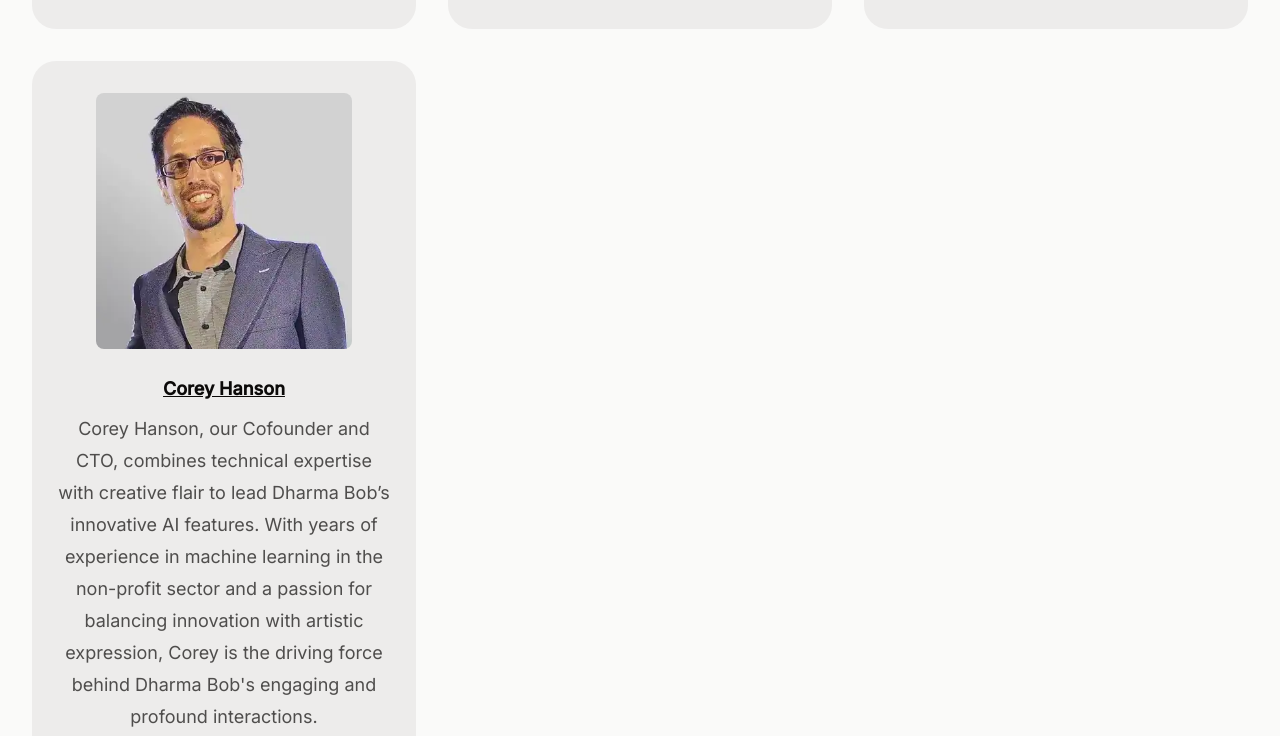
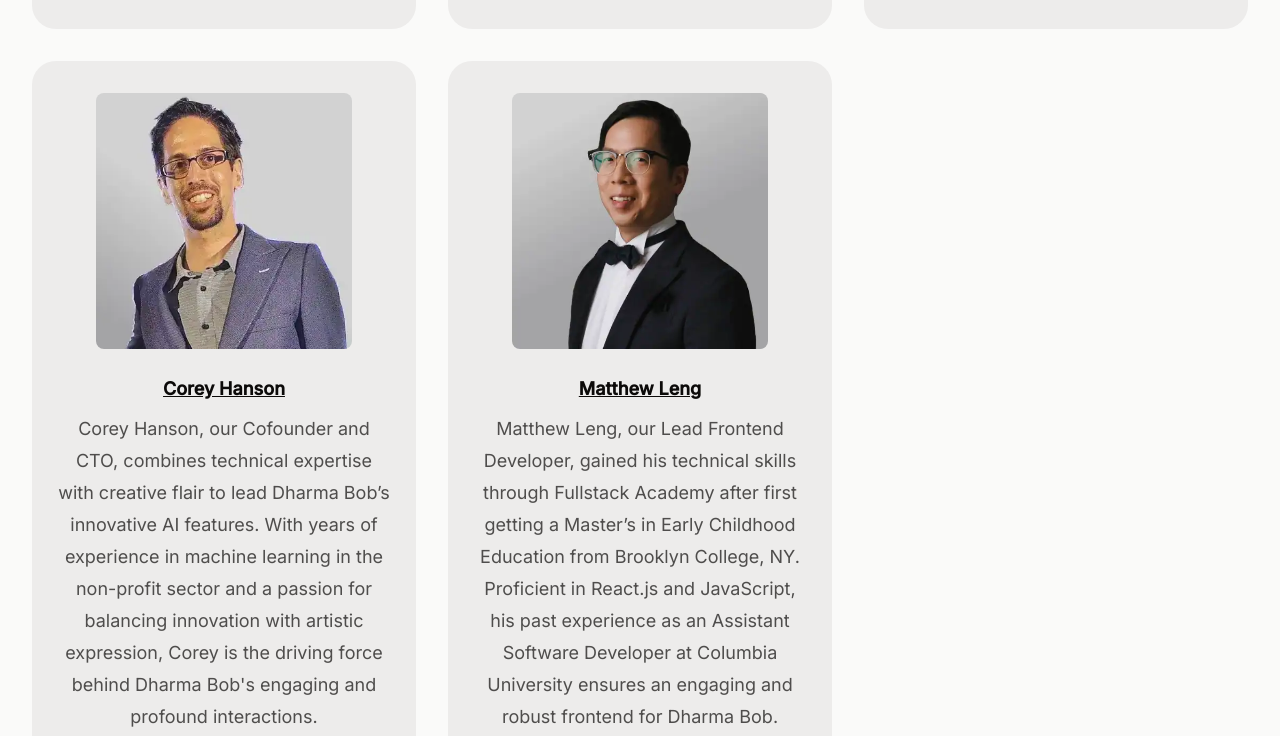
Before and after one commit to dharmabob-ai/dharmabob-ai.github.io, an Astro site: page / in a window 1280 px wide. Shown: the part 2454-3190 px from the top of the page. Built offline with nearby package versions, Linux system fonts and the light colour scheme; Astro itself is replaced by a stand-in of ours.

Commit message:
expanded team

```diff
--- a/src/components/home/CoreTeam.astro
+++ b/src/components/home/CoreTeam.astro
@@ -29,6 +29,13 @@ const services = [
     description:
       'Corey Hanson, our Cofounder and CTO, combines technical expertise with creative flair to lead Dharma Bob\’s innovative AI features. With years of experience in machine learning in the non-profit sector and a passion for balancing innovation with artistic expression, Corey is the driving force behind Dharma Bob\'s engaging and profound interactions.',
   },
+  {
+    name: 'Matthew Leng',
+    link: 'https://www.linkedin.com/in/coreyhanson/',
+    image: '/assets/team-5.webp',
+    description:
+      'Matthew Leng, our Lead Frontend Developer, gained his technical skills through Fullstack Academy after first getting a Master’s in Early Childhood Education from Brooklyn College, NY. Proficient in React.js and JavaScript, his past experience as an Assistant Software Developer at Columbia University ensures an engaging and robust frontend for Dharma Bob.',
+  },
 ];
 ---
 
```
Also changed, not shown: public/assets/team-5.webp (added).
